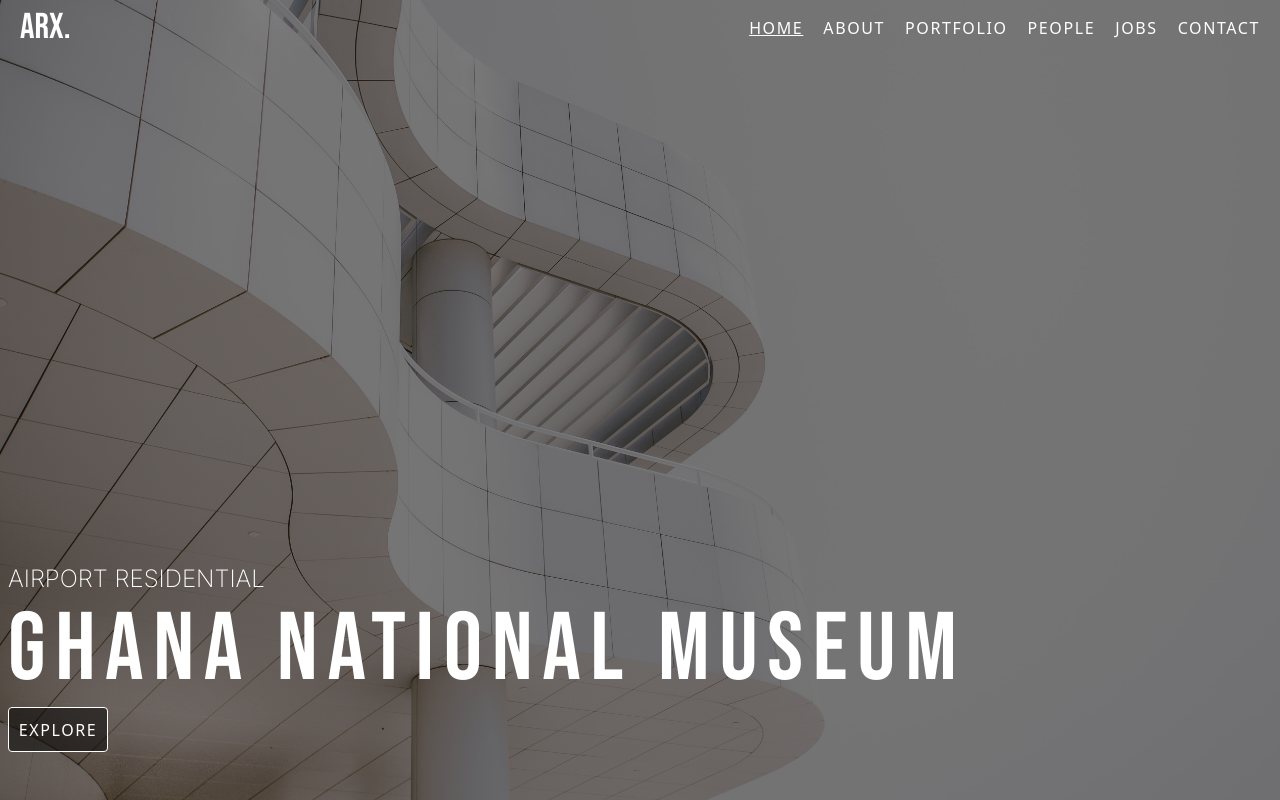
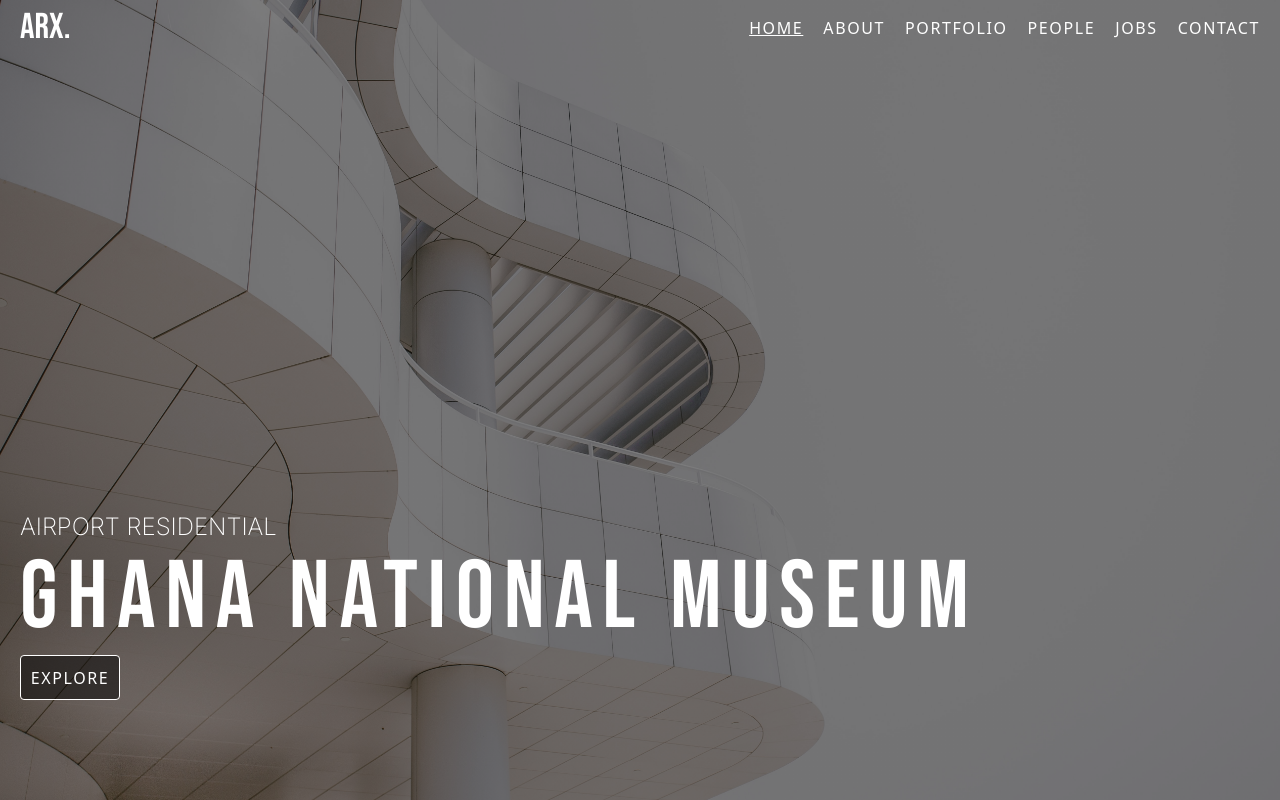
Before and after one commit to topboyasante/arx-landing-page, a React (Vite) app: page / in a window 1280 px wide. Built offline with nearby package versions, Linux system fonts and the light colour scheme.

Commit message:
Corrections to Homepage.

```diff
--- a/src/pages/HomePage.jsx
+++ b/src/pages/HomePage.jsx
@@ -20,7 +20,7 @@
             className="mySwiper"
         >
             <SwiperSlide className='w-screen h-screen relative' id='first'>
-                <section className='absolute bottom-10 left-0 p-2 text-white'>
+                <section className='absolute bottom-[5rem] left-0 p-5 text-white'>
                     <p className=" text-inter uppercase lg:text-2xl my-2">East Legon</p>
                     <h1 className='text-5xl lg:text-8xl text-bn uppercase tracking-widest my-2'>Urban Platinum Hotel</h1>
                     <Link>
@@ -34,7 +34,7 @@
                 </section>
             </SwiperSlide>
             <SwiperSlide className='w-screen h-screen relative' id='second'>
-                <section className='absolute bottom-10 left-0 p-2 text-white'>
+                <section className='absolute bottom-[5rem] left-0 p-5 text-white'>
                     <p className=" text-inter uppercase lg:text-2xl my-2">Airport Residential</p>
                     <h1 className='text-5xl lg:text-8xl text-bn uppercase tracking-widest my-2'>Ghana National Museum</h1>
                    <Link>
@@ -48,7 +48,7 @@
                 </section>
             </SwiperSlide>
             <SwiperSlide className='w-screen h-screen relative' id='third'>
-                <section className='absolute bottom-10 left-0 text-white p-2'>
+                <section className='absolute bottom-[5rem] left-0 text-white p-5'>
                     <p className=" text-inter uppercase lg:text-2xl my-2">Tema Comm. 25</p>
                     <h1 className='text-5xl lg:text-8xl text-bn uppercase tracking-widest my-2'>ARX Luxury Apartments</h1>
                    <Link>
```
